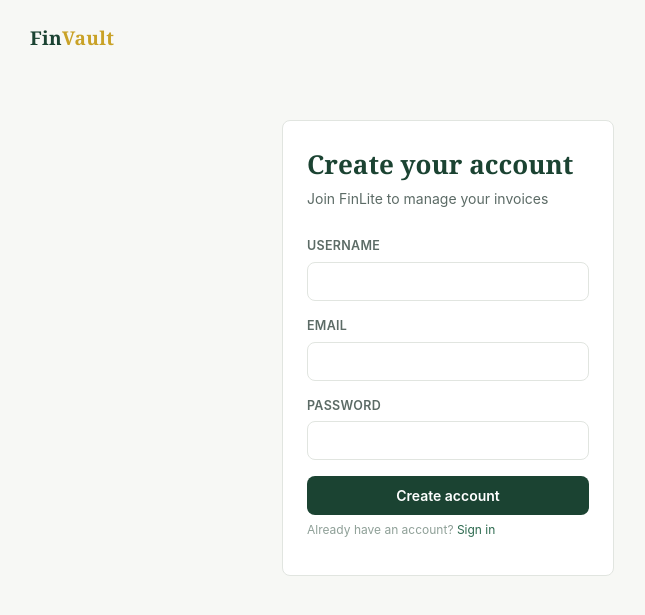
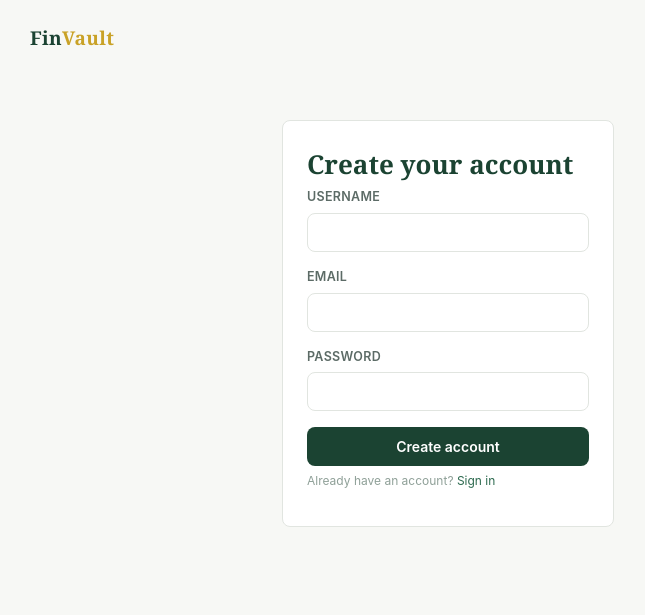
Before and after one commit to Ife41/finlite-vulnerable-webapp, a Flask app: page /ui/register in a window 1280 px wide. Shown: the top 615 px of the page, without its empty margins (2-647 px from the left). Run offline with Flask 3, Linux system fonts and the light colour scheme.

Commit message:
Update register.html

```diff
--- a/templates/register.html
+++ b/templates/register.html
@@ -1,26 +1,14 @@
 {% extends "base.html" %}
-{% block title %}Create account - FinLite{% endblock %}
+{% block title %}Create account - FinVault{% endblock %}
 {% block content %}
 <div class="page-narrow">
   <div class="card">
     <h1>Create your account</h1>
-    <p class="subtitle">Join FinLite to manage your invoices</p>
-    {% if error %}
-    <div class="error-box">{{ error }}</div>
-    {% endif %}
+    {% if error %}<div class="error-box">{{ error }}</div>{% endif %}
     <form method="post" action="{{ url_for('register_page') }}">
-      <div class="field">
-        <label for="username">Username</label>
-        <input type="text" id="username" name="username" required>
-      </div>
-      <div class="field">
-        <label for="email">Email</label>
-        <input type="email" id="email" name="email" required>
-      </div>
-      <div class="field">
-        <label for="password">Password</label>
-        <input type="password" id="password" name="password" required>
-      </div>
+      <div class="field"><label for="username">Username</label><input type="text" id="username" name="username" required></div>
+      <div class="field"><label for="email">Email</label><input type="email" id="email" name="email" required></div>
+      <div class="field"><label for="password">Password</label><input type="password" id="password" name="password" required></div>
       <button type="submit" class="btn">Create account</button>
     </form>
     <p class="helper-text">Already have an account? <a href="{{ url_for('login_page') }}">Sign in</a></p>
```
